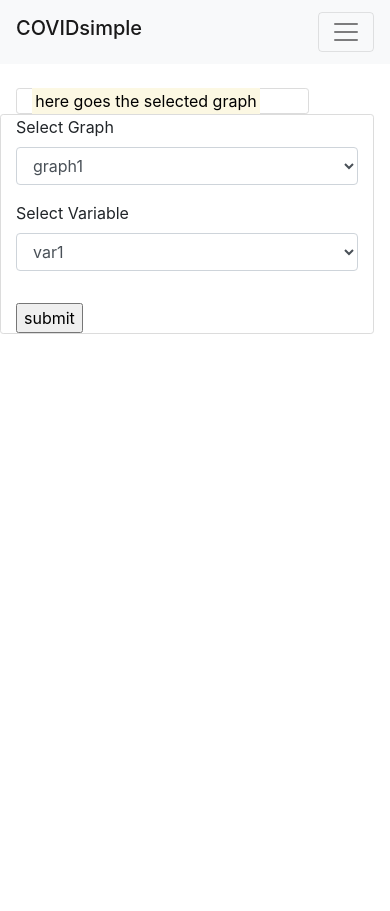
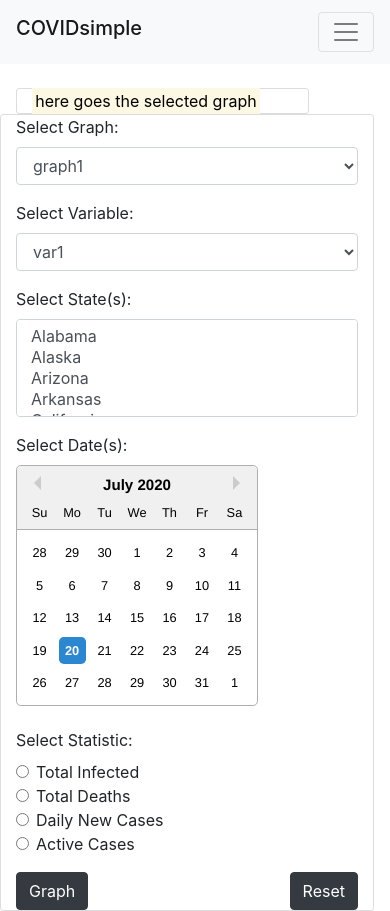
Before and after one commit to mueller-cox/COVIDsimple, a React (Create React App) app in the folder client/: page /state-view in a window 390 px wide. Before the commit the page ends 844 px from the top, so only its background shows below. Built offline with nearby package versions, Linux system fonts and the light colour scheme.

Commit message:
Building stateview UI and internal state added state variables and trackers for all states, date range. Working on making radio buttons responsive

```diff
--- a/client/package.json
+++ b/client/package.json
@@ -7,8 +7,10 @@
     "@testing-library/react": "^9.5.0",
     "@testing-library/user-event": "^7.2.1",
     "bootstrap": "^4.5.0",
+    "enzyme": "^3.11.0",
     "jquery": "^3.5.1",
     "react": "^16.13.1",
+    "react-country-region-selector": "^2.1.0",
     "react-datepicker": "^3.1.3",
     "react-dom": "^16.13.1",
     "react-router-dom": "^5.2.0",
--- a/client/src/components/state-view.component.js
+++ b/client/src/components/state-view.component.js
@@ -1,10 +1,10 @@
 import React, { Component } from 'react';
 /* import { Link } from 'react-router-dom'; */
 
+import $ from 'jquery';
 import { Container, Row, Col, Button, Form, FormGroup, Label, Input } from 'reactstrap';
 import DatePicker from 'react-datepicker';
-// styling for Datepicker
-import "react-datepicker/dist/react-datepicker.css";
+import "react-datepicker/dist/react-datepicker.css"; // styling for Datepicker
 import '../App.css';
 
 export default class StateView extends Component {
@@ -12,94 +12,185 @@ export default class StateView extends Component {
     constructor(props) {
         super(props);
         this.state = {
-            graph: "",
-            var:"",
+            graph: '',
+            var: '',
+            states: [],
+            startDate: new Date(),
+            endDate: null,
+            radioSelected: '',
+            requestedData: []
         };
-        this.handleChange = this.handleChange.bind(this);
-        this.handleSubmit = this.handleSubmit.bind(this);
     }
 
-    handleChange(event) {
-        // this.setState({graph: event.target.value})
-        this.setState({[event.target.name]: event.target.value})
-    };
+    /* Change Handlers */
+    handleChange = (event) => { // use if solely updating value field
+        this.setState({[event.target.name]: event.target.value});
+        //console.log(this.state);
+    }
+    handleChangeStates = (event) => {
+        // Use jQuery to get all values from select[multiple]
+        this.setState({[event.target.name] : $('#select-states').val()});
+        //console.log(this.state);
+    }
+    handleChangeDates = (dates) => {
+        //console.log('dates', dates);
+        const [start, end] = dates;
+        this.setState({ startDate : start });
+        this.setState({ endDate : end });
+    }
+    handleChangeRadio = (radioSelected) => {
 
-    handleSubmit(event) {
-        // alert(this.state.graph, this.state.var)
-        console.log(this.state.graph)
-        // event.preventDefault()
+    }
+
+    /* Submit handler */
+    handleSubmit = (event) => {
+        event.preventDefault()
+        console.log(this.state)
+
     }
 
     render() {
         return (
             <Container className='grid-container state-view' fluid>
                 <Row className='state-view-row'>
-                    <Col xs='9' className='graph'><mark>here goes the selected graph</mark>
+                    <Col xs='9' className='graph'>
+                        <mark>here goes the selected graph</mark>
                     </Col>
                     <Col className='menu'>
                         <Form className='info-selector' onSubmit={this.handleSubmit}>
                             <FormGroup tag="fieldset">
                                 <FormGroup>
-                                    <Label for="select-graph">Select Graph</Label>
-                                    <Input type="select" name="graph" placeholder="graph" id="select-graph" value={this.state.graph} onChange={this.handleChange} >
+                                    <Label for="select-graph">Select Graph:</Label>
+                                    <Input  type="select"
+                                            name="graph"
+                                            id="select-graph"
+                                            value={this.state.graph}
+                                            onChange={this.handleChange} >
                                         <option>graph1</option>
                                         <option>graph2</option>
                                         <option>graph3</option>
                                     </Input>
                                 </FormGroup>
                                 <FormGroup>
-                                    <Label for="select-variable">Select Variable</Label>
-                                    <Input type="select" name="var" placeholder="var" id="select-var" value={this.state.var} onChange={this.handleChange} >
+                                    <Label for="select-variable">Select Variable:</Label>
+                                    <Input  type="select"
+                                            name="var"
+                                            id="select-var"
+                                            value={this.state.var}
+                                            onChange={this.handleChange} >
                                         <option>var1</option>
                                         <option>var2</option>
                                         <option>var3</option>
                                     </Input>
                                 </FormGroup>
-                                {/* <FormGroup>
-                                    <Label for="select-state">Select State</Label>
-                                    <Input type="select" name="state" placeholdet='state' id="select-state" value={this.state.state} onChange={this.handleInputChange} multiple>
-                                        <option>Oregon</option>
-                                        <option>New York</option>
-                                        <option>Montana</option>
+                                <FormGroup>
+                                    <Label for="select-states">Select State(s):</Label>
+                                    <Input type="select"
+                                            name="states"
+                                            id="select-states"
+                                            value={this.state.states}
+                                            onChange={this.handleChangeStates}
+                                            multiple>
+                                        <option value="AL">Alabama</option>
+                                        <option value="AK">Alaska</option>
+                                        <option value="AZ">Arizona</option>
+                                        <option value="AR">Arkansas</option>
+                                        <option value="CA">California</option>
+                                        <option value="CO">Colorado</option>
+                                        <option value="CT">Connecticut</option>
+                                        <option value="DE">Delaware</option>
+                                        <option value="DC">District Of Columbia</option>
+                                        <option value="FL">Florida</option>
+                                        <option value="GA">Georgia</option>
+                                        <option value="HI">Hawaii</option>
+                                        <option value="ID">Idaho</option>
+                                        <option value="IL">Illinois</option>
+                                        <option value="IN">Indiana</option>
+                                        <option value="IA">Iowa</option>
+                                        <option value="KS">Kansas</option>
+                                        <option value="KY">Kentucky</option>
+                                        <option value="LA">Louisiana</option>
+                                        <option value="ME">Maine</option>
+                                        <option value="MD">Maryland</option>
+                                        <option value="MA">Massachusetts</option>
+                                        <option value="MI">Michigan</option>
+                                        <option value="MN">Minnesota</option>
+                                        <option value="MS">Mississippi</option>
+                                        <option value="MO">Missouri</option>
+                                        <option value="MT">Montana</option>
+                                        <option value="NE">Nebraska</option>
+                                        <option value="NV">Nevada</option>
+                                        <option value="NH">New Hampshire</option>
+                                        <option value="NJ">New Jersey</option>
+                                        <option value="NM">New Mexico</option>
+                                        <option value="NY">New York</option>
+                                        <option value="NC">North Carolina</option>
+                                        <option value="ND">North Dakota</option>
+                                        <option value="OH">Ohio</option>
+                                        <option value="OK">Oklahoma</option>
+                                        <option value="OR">Oregon</option>
+                                        <option value="PA">Pennsylvania</option>
+                                        <option value="RI">Rhode Island</option>
+                                        <option value="SC">South Carolina</option>
+                                        <option value="SD">South Dakota</option>
+                                        <option value="TN">Tennessee</option>
+                                        <option value="TX">Texas</option>
+                                        <option value="UT">Utah</option>
+                                        <option value="VT">Vermont</option>
+                                        <option value="VA">Virginia</option>
+                                        <option value="WA">Washington</option>
+                                        <option value="WV">West Virginia</option>
+                                        <option value="WI">Wisconsin</option>
+                                        <option value="WY">Wyoming</option>
                                     </Input>
                                 </FormGroup>
-
-                            <FormGroup>
-                                <Label for="select-graph">Select Date</Label>
-                                <DatePicker
-                                    // TODO this.state to be implemented
-                                    // selected={this.state.data}
-                                    // onChange={this.onChangeDate}
-                                />
-                                </FormGroup> */}
-                                {/* <Label for="select-statistic">Select Statistic</Label>
+                                <FormGroup>
+                                    <Label for="select-date">Select Date(s):</Label>
+                                    {/* issues: selection doesn't clear with 'Reset' button.
+                                                selected value doesn't clear if changing month menu
+                                                in middle of selection. */}
+                                    <DatePicker
+                                        startDate={this.state.startDate}
+                                        endDate={this.state.endDate}
+                                        selected={this.state.endDate}
+                                        selectsRange
+                                        inline
+                                        onChange={this.handleChangeDates}
+                                    />
+                                </FormGroup>
+                                <Label for="select-statistic">Select Statistic:</Label>
                                 <FormGroup check>
                                     <Label check>
-                                        <Input type="radio" name="daily-new-cases"/>{' '}
+                                    <Input  type="radio"
+                                            name="infected"
+                                            onClick={this.handleChangeRadio}/>{' '}
+                                        Total Infected
+                                        </Label>
+                                </FormGroup>
+                                <FormGroup check>
+                                    <Label check>
+                                    <Input type="radio" name="deaths" onClick={this.handleChangeRadio}/>{' '}
+                                        Total Deaths
+                                        </Label>
+                                </FormGroup>
+                                <FormGroup check>
+                                    <Label check>
+                                        <Input  type="radio"
+                                                name="daily-new-cases"
+                                                onClick={this.handleChangeRadio}/>{' '}
                                         Daily New Cases</Label>
                                 </FormGroup>
                                 <FormGroup check>
                                     <Label check>
-                                        <Input type="radio" name="active-cases" />{' '}
+                                        <Input  type="radio"
+                                                name="active-cases"
+                                                onClick={this.handleChangeRadio}/>{' '}
                                         Active Cases
-                                       </Label>
+                                        </Label>
                                 </FormGroup>
-                                <FormGroup check>
-                                    <Label check>
-                                    <Input type="radio" name="infected" />{' '}
-                                        Infectes
-                                       </Label>
-                                </FormGroup>
-                                <FormGroup check>
-                                    <Label check>
-                                    <Input type="radio" name="deaths"/>{' '}
-                                        Deaths
-                                       </Label>
-                                </FormGroup> */}
                             </FormGroup>
-                            <input type="submit" value="submit" />
-                            {/* <Button className='button2 float-right btn-dark'>Reset</Button>
-                            <Button type="submit" className='button1 float-left btn-dark'>Graph</Button> */}
+                            <Button type="reset" className='button2 float-right btn-dark'>Reset</Button>
+                            <Button type="submit" className='button1 float-left btn-dark'>Graph</Button>
                         </Form>
                     </Col>
                 </Row>
```
Also changed, not shown: 1 other file (tests, documents, lock files or other folders).
